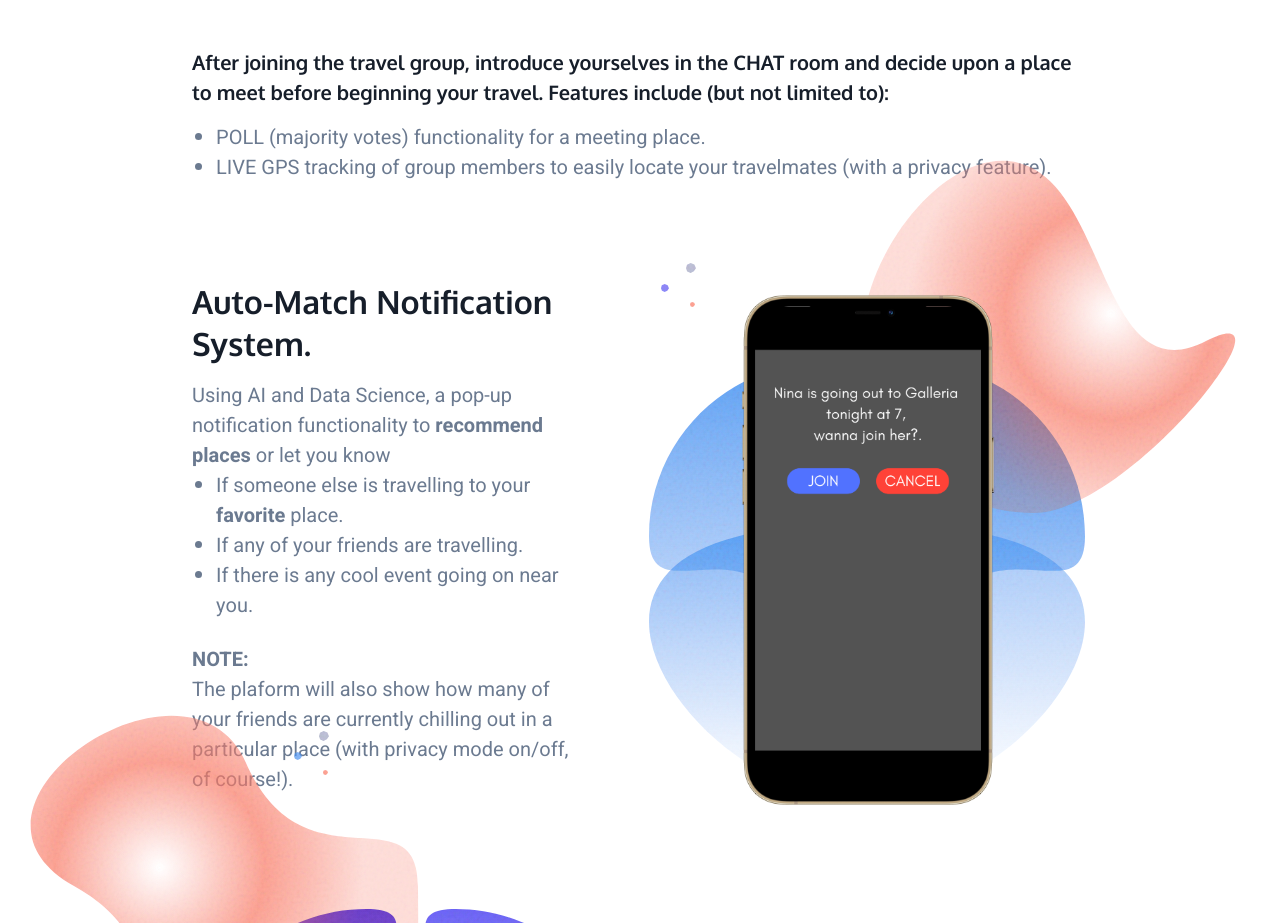
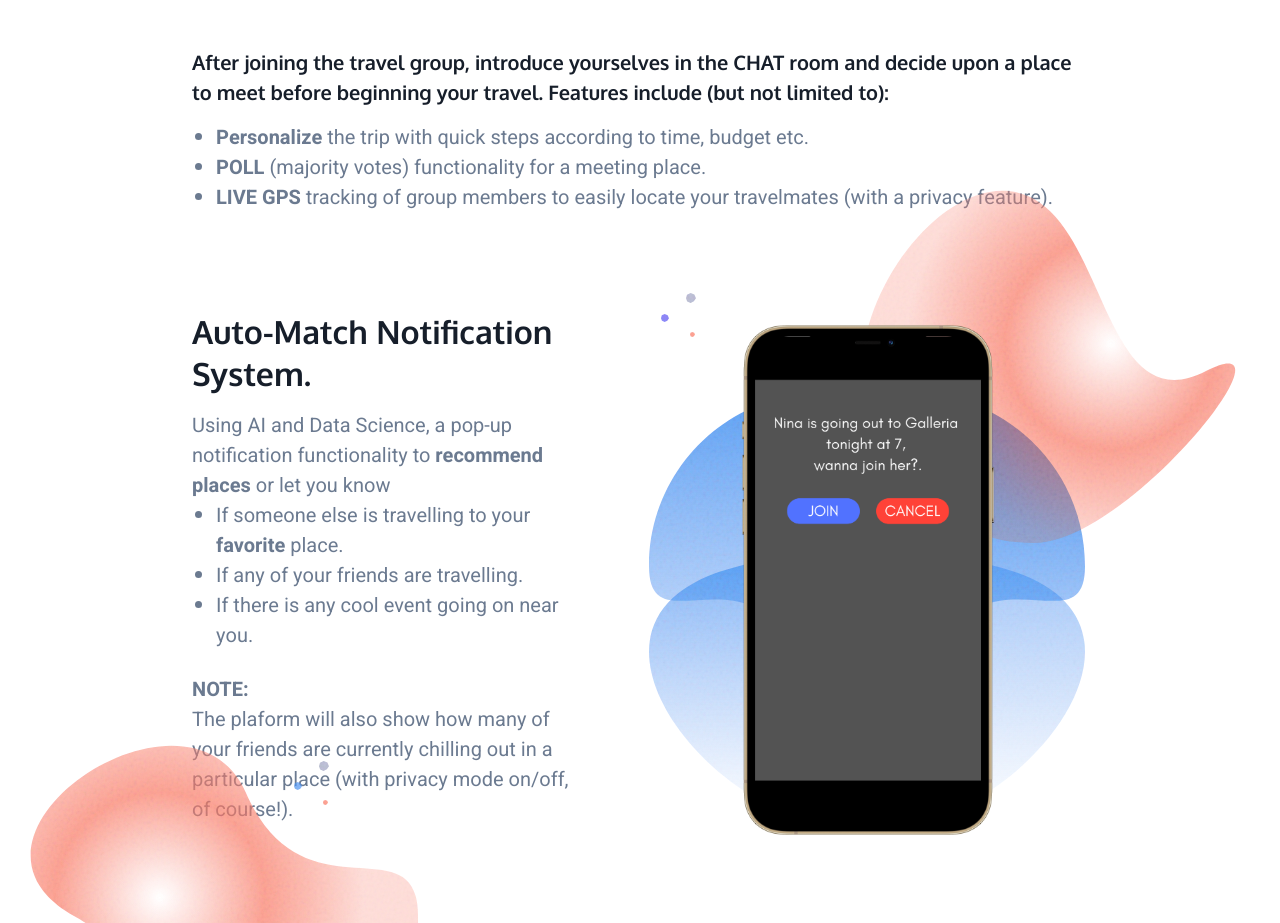
Before and after one commit to 4ur1X/FrndX.github.io, a plain HTML site: page index.html in a window 1280 px wide. Shown: the part 1620-2543 px from the top of the page. Drawn offline with nearby package versions, Linux system fonts and the light colour scheme.

Commit message:
Update index.html

```diff
--- a/index.html
+++ b/index.html
@@ -91,8 +91,9 @@
 							</h5>
 							<p class="m-0">
 								<ul>
-									<li>POLL (majority votes) functionality for a meeting place.</li>
-									<li>LIVE GPS tracking of group members to easily locate your travelmates (with a privacy feature).</li>
+									<li><b>Personalize</b> the trip with quick steps according to time, budget etc.</li>
+									<li><b>POLL</b> (majority votes) functionality for a meeting place.</li>
+									<li><b>LIVE GPS</b> tracking of group members to easily locate your travelmates (with a privacy feature).</li>
 								</ul>
 							</p>
 							<div class="feature-extended">
```
